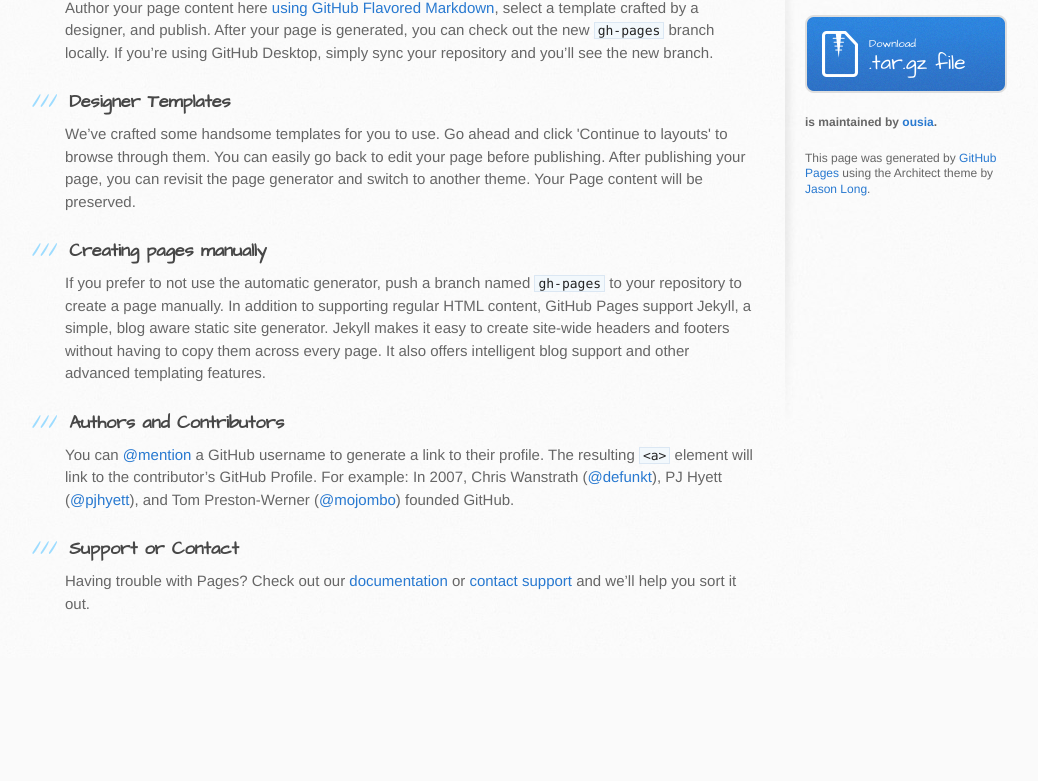
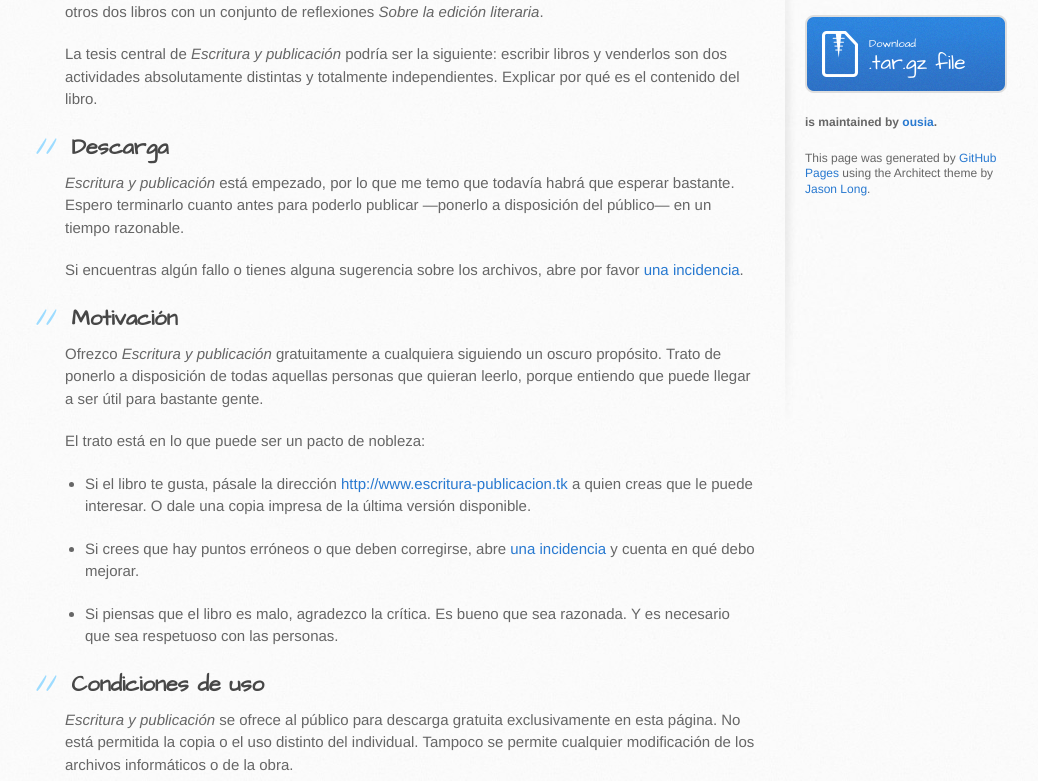
Before and after one commit to ousia/escritura-publicacion, a plain HTML site: page index.html in a window 1280 px wide. Shown: the part 389-1170 px from the top of the page, without its empty margins (105-1143 px from the left). Before the commit the page ends 1047 px from the top, so only its background shows below. Drawn offline with Linux system fonts and the light colour scheme.

```diff
--- a/index.html
+++ b/index.html
@@ -28,30 +28,72 @@
     <div id="content-wrapper">
       <div class="inner clearfix">
         <section id="main-content">
-          <h3>
-<a id="welcome-to-github-pages" class="anchor" href="#welcome-to-github-pages" aria-hidden="true"><span aria-hidden="true" class="octicon octicon-link"></span></a>Welcome to GitHub Pages.</h3>
+          <h1>
+<a id="introducción" class="anchor" href="#introducci%C3%B3n" aria-hidden="true"><span aria-hidden="true" class="octicon octicon-link"></span></a>Introducción</h1>
 
-<p>This automatic page generator is the easiest way to create beautiful pages for all of your projects. Author your page content here <a href="https://guides.github.com/features/mastering-markdown/">using GitHub Flavored Markdown</a>, select a template crafted by a designer, and publish. After your page is generated, you can check out the new <code>gh-pages</code> branch locally. If you’re using GitHub Desktop, simply sync your repository and you’ll see the new branch.</p>
+<p>Después de <a href="http://www.ensayo-escritura.tk"><em>Ensayo sobre la escritura</em></a> y a punto de terminar <a href="http://www.escritura-ordenador.tk"><em>Escritura con ordenador</em></a>, quería cerrar los otros dos libros con un conjunto de reflexiones <em>Sobre la edición literaria</em>.</p>
+
+<p>La tesis central de <em>Escritura y publicación</em> podría ser la siguiente: escribir libros y venderlos son dos actividades absolutamente distintas y totalmente independientes. Explicar por qué es el contenido del libro.</p>
+
+<h2>
+<a id="descarga" class="anchor" href="#descarga" aria-hidden="true"><span aria-hidden="true" class="octicon octicon-link"></span></a>Descarga</h2>
+
+<p><em>Escritura y publicación</em> está empezado, por lo que me temo que todavía habrá que esperar bastante. Espero terminarlo cuanto antes para poderlo publicar —ponerlo a disposición del público— en un tiempo razonable.</p>
+
+<p>Si encuentras algún fallo o tienes alguna sugerencia sobre los archivos, abre por favor <a href="https://github.com/ousia/escritura-publicacion/issues/new">una incidencia</a>.</p>
+
+<h2>
+<a id="motivación" class="anchor" href="#motivaci%C3%B3n" aria-hidden="true"><span aria-hidden="true" class="octicon octicon-link"></span></a>Motivación</h2>
+
+<p>Ofrezco <em>Escritura y publicación</em> gratuitamente a cualquiera siguiendo un oscuro propósito. Trato de ponerlo a disposición de todas aquellas personas que quieran leerlo, porque entiendo que puede llegar a ser útil para bastante gente.</p>
+
+<p>El trato está en lo que puede ser un pacto de nobleza:</p>
+
+<ul>
+<li><p>Si el libro te gusta, pásale la dirección <a href="http://www.escritura-publicacion.tk">http://www.escritura-publicacion.tk</a> a quien creas que le puede interesar. O dale una copia impresa de la última versión disponible.</p></li>
+<li><p>Si crees que hay puntos erróneos o que deben corregirse, abre <a href="https://github.com/ousia/escritura-publicacion/issues/new">una incidencia</a> y cuenta en qué debo mejorar.</p></li>
+<li><p>Si piensas que el libro es malo, agradezco la crítica. Es bueno que sea razonada. Y es necesario que sea respetuoso con las personas.</p></li>
+</ul>
+
+<h2>
+<a id="condiciones-de-uso" class="anchor" href="#condiciones-de-uso" aria-hidden="true"><span aria-hidden="true" class="octicon octicon-link"></span></a>Condiciones de uso</h2>
+
+<p><em>Escritura y publicación</em> se ofrece al público para descarga gratuita exclusivamente en esta página. No está permitida la copia o el uso distinto del individual. Tampoco se permite cualquier modificación de los archivos informáticos o de la obra.</p>
+
+<p>Con la doble finalidad de disponer de la última versión del libro y contabilizar el número de descargas, es necesario siempre acceder a él desde esta página (<a href="http://www.escritura-publicacion.tk">http://www.escritura-publicacion.tk</a>).</p>
+
+<p>Ni este libro, ni ninguno de los archivos informáticos se encuentran bajo una licencia <em>Creative Commons</em> o cualquier otra licencia de distrubción libre. Exclusivamente se permite la descarga gratuita para uso únicamente individual.</p>
+
+<p>Dentro del uso personal, se incluye la impresión del archivo PDF en establecimiento público. El establecimiento no está autorizado a vender el libro, sino sólo a imprimirlo a petición de la persona interesada. El precio de impresión y encuadernación no podrá ser superior al de ambos conceptos referidos al mismo número de páginas de cualquier otro documento. De esa cantidad, habrá de descontarse la cantidad correspondiente al concepto tratado en el siguiente apartado.</p>
 
 <h3>
-<a id="designer-templates" class="anchor" href="#designer-templates" aria-hidden="true"><span aria-hidden="true" class="octicon octicon-link"></span></a>Designer Templates</h3>
+<a id="derechos-reprográficos" class="anchor" href="#derechos-reprogr%C3%A1ficos" aria-hidden="true"><span aria-hidden="true" class="octicon octicon-link"></span></a>Derechos reprográficos</h3>
 
-<p>We’ve crafted some handsome templates for you to use. Go ahead and click 'Continue to layouts' to browse through them. You can easily go back to edit your page before publishing. After publishing your page, you can revisit the page generator and switch to another theme. Your Page content will be preserved.</p>
+<p>Ni el Centro Español de Derechos Reprográficos —CEDRO— ni cualquier otra entidad de gestión colectiva de derechos están autorizados a la percepción de cantidad alguna por la impresión o copia de <em>Escritura y publicación</em>. Sencillamente, la obra no figura en sus catálogos.</p>
 
-<h3>
-<a id="creating-pages-manually" class="anchor" href="#creating-pages-manually" aria-hidden="true"><span aria-hidden="true" class="octicon octicon-link"></span></a>Creating pages manually</h3>
+<p>Por copia privada, el <a href="https://www.boe.es/buscar/act.php?id=BOE-A-2012-14904#a3">artículo 3.4.a) del Real Decreto 1657/2012</a> dispone que no serán tales «las efectuadas en establecimientos dedicados a la realización de reproducciones para el público, o que tengan a disposición del público los equipos, aparatos y materiales para su realización».</p>
 
-<p>If you prefer to not use the automatic generator, push a branch named <code>gh-pages</code> to your repository to create a page manually. In addition to supporting regular HTML content, GitHub Pages support Jekyll, a simple, blog aware static site generator. Jekyll makes it easy to create site-wide headers and footers without having to copy them across every page. It also offers intelligent blog support and other advanced templating features.</p>
+<p>Esa falta de cobertura normativa permite el programa de licencias de CEDRO (<a href="https://www.conlicencia.com">https://www.conlicencia.com</a>). Para que esta entidad pueda cobrar licencias, reguladas por contratos entre CEDRO y autores o editoriales, las obras tienen que estar en su catálogo. <em>Escritura y publicación</em> no se encuentra en su catálogo.</p>
 
-<h3>
-<a id="authors-and-contributors" class="anchor" href="#authors-and-contributors" aria-hidden="true"><span aria-hidden="true" class="octicon octicon-link"></span></a>Authors and Contributors</h3>
+<p>Por eso, CEDRO o cualquier entidad de gestión colectiva de derechos no pueden cobrar por esta obra: ni con arreglo a ley —no lo permite—, ni por licencia —carecen de autorización—.</p>
 
-<p>You can <a href="https://help.github.com/articles/basic-writing-and-formatting-syntax/#mentioning-users-and-teams" class="user-mention">@mention</a> a GitHub username to generate a link to their profile. The resulting <code>&lt;a&gt;</code> element will link to the contributor’s GitHub Profile. For example: In 2007, Chris Wanstrath (<a href="https://github.com/defunkt" class="user-mention">@defunkt</a>), PJ Hyett (<a href="https://github.com/pjhyett" class="user-mention">@pjhyett</a>), and Tom Preston-Werner (<a href="https://github.com/mojombo" class="user-mention">@mojombo</a>) founded GitHub.</p>
+<h2>
+<a id="comentarios" class="anchor" href="#comentarios" aria-hidden="true"><span aria-hidden="true" class="octicon octicon-link"></span></a>Comentarios</h2>
 
-<h3>
-<a id="support-or-contact" class="anchor" href="#support-or-contact" aria-hidden="true"><span aria-hidden="true" class="octicon octicon-link"></span></a>Support or Contact</h3>
+<p>Para cualquier comentario que quieras hacer sobre el libro, te pediría que abrieses <a href="http://github.com/ousia/escritura-publicacion/issues/new">una incidencia</a>. Las incidencias requieren estar dado de alta en <em>GitHub</em>.</p>
 
-<p>Having trouble with Pages? Check out our <a href="https://help.github.com/pages">documentation</a> or <a href="https://github.com/contact">contact support</a> and we’ll help you sort it out.</p>
+<p>Supongo que no hace falta explicar lo siguiente, aunque lo explico para que no haya malos entendidos. Todos los comentarios son bienvenidos, especialmente aquellos que sean críticos. Ningún comentario puede faltar al respeto de ninguna persona.</p>
+
+<p>No hay moderación los comentarios previa a su publicación. Eso no impide el borrado posterior del comentario cuando sea ofensivo. Espero que todo el mundo lo tenga claro.</p>
+
+<h2>
+<a id="donaciones" class="anchor" href="#donaciones" aria-hidden="true"><span aria-hidden="true" class="octicon octicon-link"></span></a>¿Donaciones?</h2>
+
+<p><em>Ensayo sobre la escritura</em> se ofrece gratuitamente a quien quiera leerlo. La distribución o difusión de los archivos —tanto con ánimo de lucro, como careciendo de él— no está permitida.</p>
+
+<p>Si piensas en donar algo, te lo agradezco infinitamente. Te pediría que dones a quienes realmente lo necesitan. Por desgracia, cada vez hay más gente que no tiene cubiertas sus necesidades básicas de alimentación o incluso de medicinas.</p>
+
+<p>Además de necesidades para las que es necesario dinero, te pediría que considerases otro tipo de donación: tu tiempo. Seguro que entre la gente que conoces, hay alguien que necesita que le escuchen un rato. No cuesta apenas nada y ayudarás mucho a esa persona.</p>
         </section>
 
         <aside id="sidebar">
```
Also changed, not shown: params.json (+1 -1 lines).
